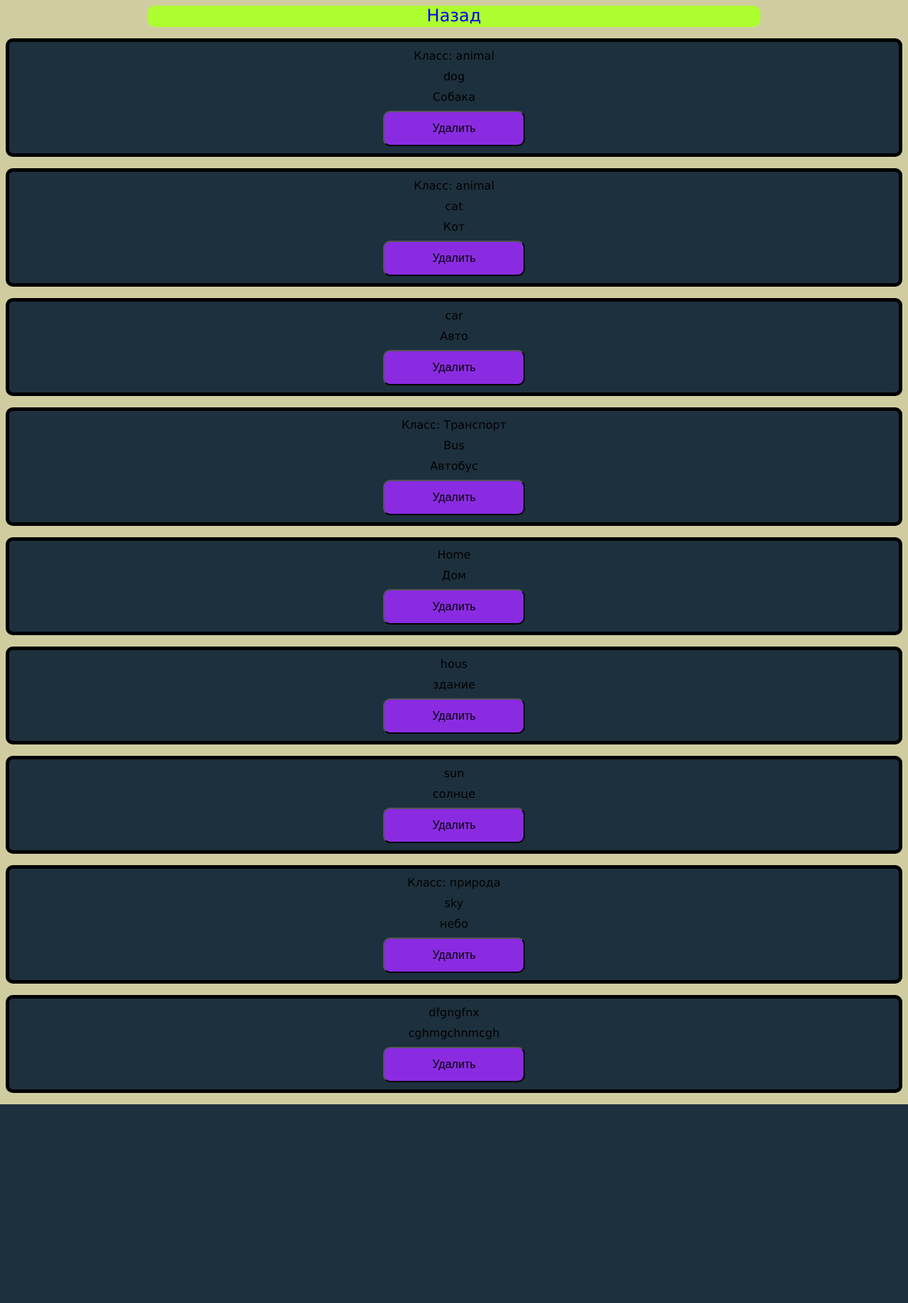
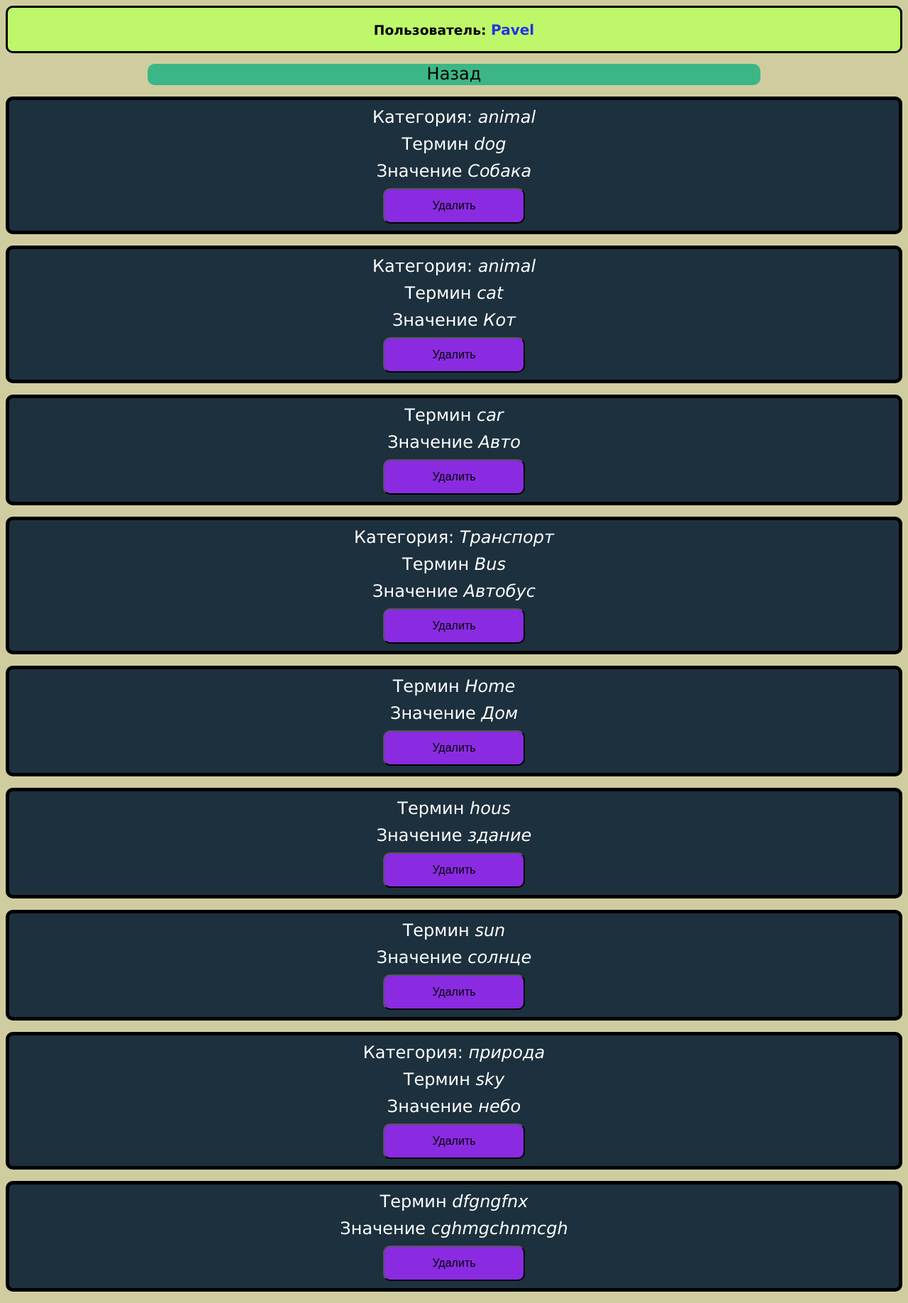
Before and after one commit to Pavel5523/Graduate-degree, a Django app: page /flashcard/ in a window 1280 px wide. Shown: the whole page at 71% size. Before the commit the page ends 1556 px from the top, so only its background shows below. Run offline with Django 4.2, Linux system fonts and the light colour scheme; a user stored in the database is signed in; data comes from the database, SQL or seed files in the repository; both versions use the stored data as it was after the commit.

Commit message:
work 27.09

```diff
--- a/myDiplom/diplom/diplom/urls.py
+++ b/myDiplom/diplom/diplom/urls.py
@@ -31,7 +31,7 @@ urlpatterns = [
     path('flashcard/<int:flashcard_pk>/delete', views.delete_flashcard, name='delete_flashcard'),
     # path('back_home/', views.back_home, name='back_home'),
     path('education/', views.education, name='education'),
-    path('education/', views.next, name='next')
+    # path('education/', views.next, name='next')
 ]
 
 if settings.DEBUG:
--- a/myDiplom/diplom/flashcards/static/css/style.css
+++ b/myDiplom/diplom/flashcards/static/css/style.css
@@ -135,9 +135,10 @@ h3{
     border: solid 3px;
     border-radius: 10px;
     background-color: rgb(190, 247, 106);
+    margin-bottom: 15px;
 }
 .back{
-    background-color: greenyellow;
+    background-color: rgb(60, 182, 135);
     display: grid;
     font-size: 24px;
     height: 30px;
@@ -147,6 +148,7 @@ h3{
 }
 a {
     text-decoration: none;
+    color: black;
 }
 ul{
     padding-left: 0;
--- a/myDiplom/diplom/flashcards/templates/flashcards/create_flashcard.html
+++ b/myDiplom/diplom/flashcards/templates/flashcards/create_flashcard.html
@@ -7,8 +7,8 @@
     <link rel="stylesheet" href="{%static 'css/style.css'%}">
 </head>
 <body>
-    <h1 class="nameUser">Пользователь: {{ user.username }}</h1>
-    <h4><a href="{% url 'home'%}">Назад</a></h4>
+    <div class="block_user"><h3>Пользователь: <span class="user">{{ user.username }}</span></h3></div>
+    <div class="back"><a href="{% url 'home'%}">Назад</a></div>
     <h1>Создание карточки</h1>
     <div class="createFlashcard">
         <form  method="post">
--- a/myDiplom/diplom/flashcards/templates/flashcards/education.html
+++ b/myDiplom/diplom/flashcards/templates/flashcards/education.html
@@ -7,6 +7,7 @@
     <link rel="stylesheet" href="{% static 'css/style.css' %}">
 </head>
 <body>
+    <div class="block_user"><h3>Пользователь: <span class="user">{{ user.username }}</span></h3></div>
     <div class="back"><a href="{% url 'home'%}">Назад</a></div>
 
     <br>
@@ -18,7 +19,7 @@
         <div class="meaning"><span class="depiction">Значение:</span><span class="values" id="meaning"> {{flashcard.meaning}}</span></div>
         <div class="block_roll">
             <div class="education_link"><a href="#" class="roll" onclick="push()">Перевернуть</a></div>
-            <div class="education_link"><a href="{% url 'next'%}" class="next_card">Далее</a></div>
+            <div class="education_link"><a href="{% url 'education'%}" class="next_card">Далее</a></div>
         </div>
     </div>
 <script>let meaning = document.querySelector('#meaning')
--- a/myDiplom/diplom/flashcards/templates/flashcards/flashcard.html
+++ b/myDiplom/diplom/flashcards/templates/flashcards/flashcard.html
@@ -7,15 +7,16 @@
     <link rel="stylesheet" href="{% static 'css/style.css' %}">
 </head>
 <body>
+    <div class="block_user"><h3>Пользователь: <span class="user">{{ user.username }}</span></h3></div>
     <div class="back"><a href="{% url 'home'%}">Назад</a></div>
 {% for flashcard in flashcards%}
     <ul>
         <li><div class="blockFlashcard">
             {%if flashcard.subject%}
-            <div><span class="subject"> Класс: {{ flashcard.subject }}</span></div>
+            <div><span class="depiction">Категория:</span><span class="values"> {{ flashcard.subject }}</span></div>
             {%endif%}
-            <div><span class="term">{{ flashcard.term }}</span></div>
-            <div><span class="meaning">{{ flashcard.meaning }}</span></div>
+            <div><span class="depiction">Термин</span><span class="values"> {{ flashcard.term }}</span></div>
+            <div><span class="depiction">Значение</span><span class="values"> {{ flashcard.meaning }}</span></div>
             <div>
                 <form method="post" action="{% url 'delete_flashcard' flashcard.id %}">
                     {%csrf_token%}
--- a/myDiplom/diplom/flashcards/views.py
+++ b/myDiplom/diplom/flashcards/views.py
@@ -101,13 +101,16 @@ def back_home(request):
 
 def education(request):
     flashcard = Flashcards.objects.filter(user=request.user)
-    print(len(flashcard))
+    # print(len(flashcard))
     # len_flashcard = len(flashcard)
+    # for card in range(len_flashcard):
+    #     len_flashcard -= 1
+    #     print(len_flashcard)
     random_card = flashcard[randint(0, len(flashcard) - 1)]
     return render(request, 'flashcards/education.html', {'flashcard': random_card})
 
 
-def next(request):
-    return render(request, 'flashcards/education.html')
+# def next(request):
+#     return render(request, 'flashcards/education.html')
 
 # Create your views here.
```
Also changed, not shown: myDiplom/diplom/db.sqlite3.
